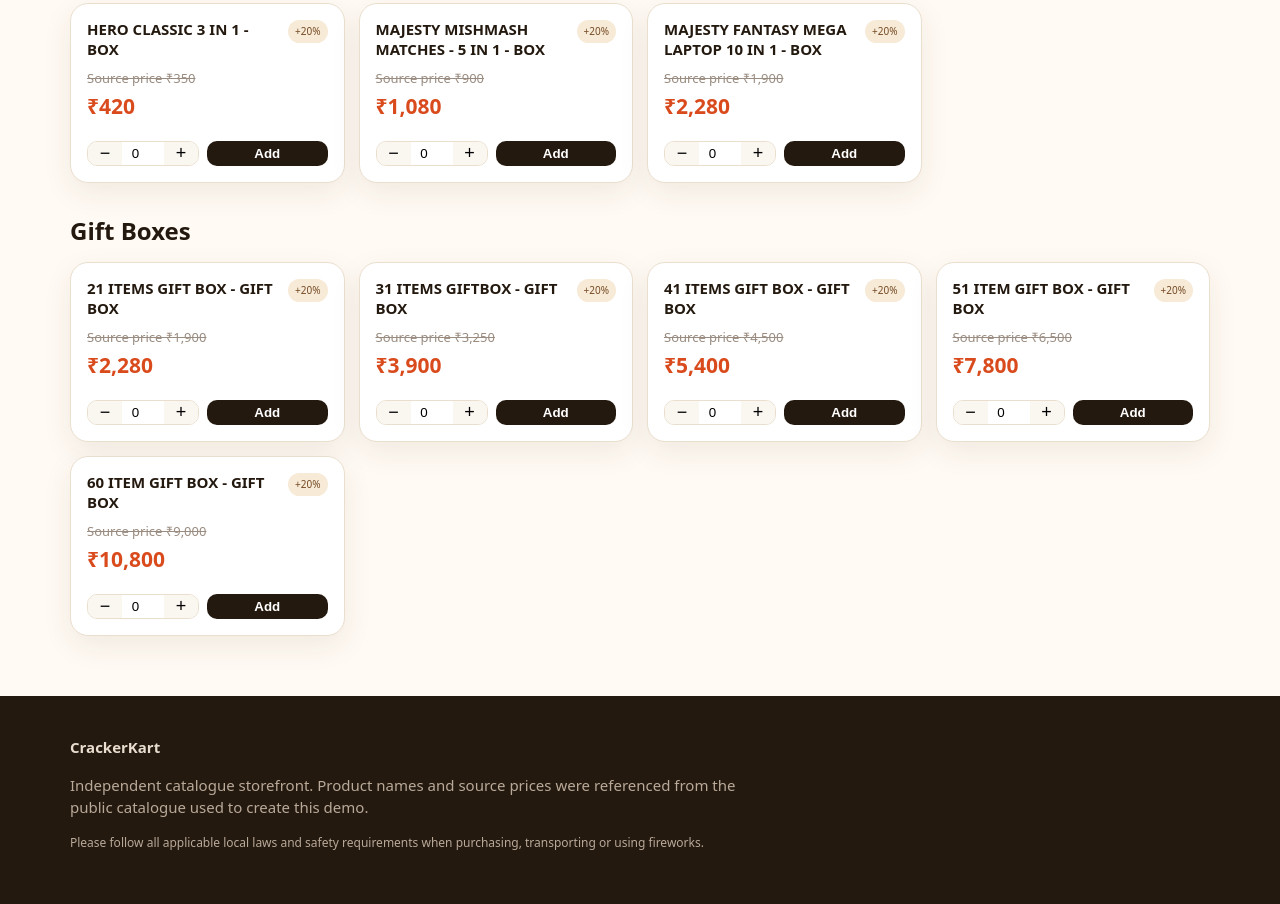
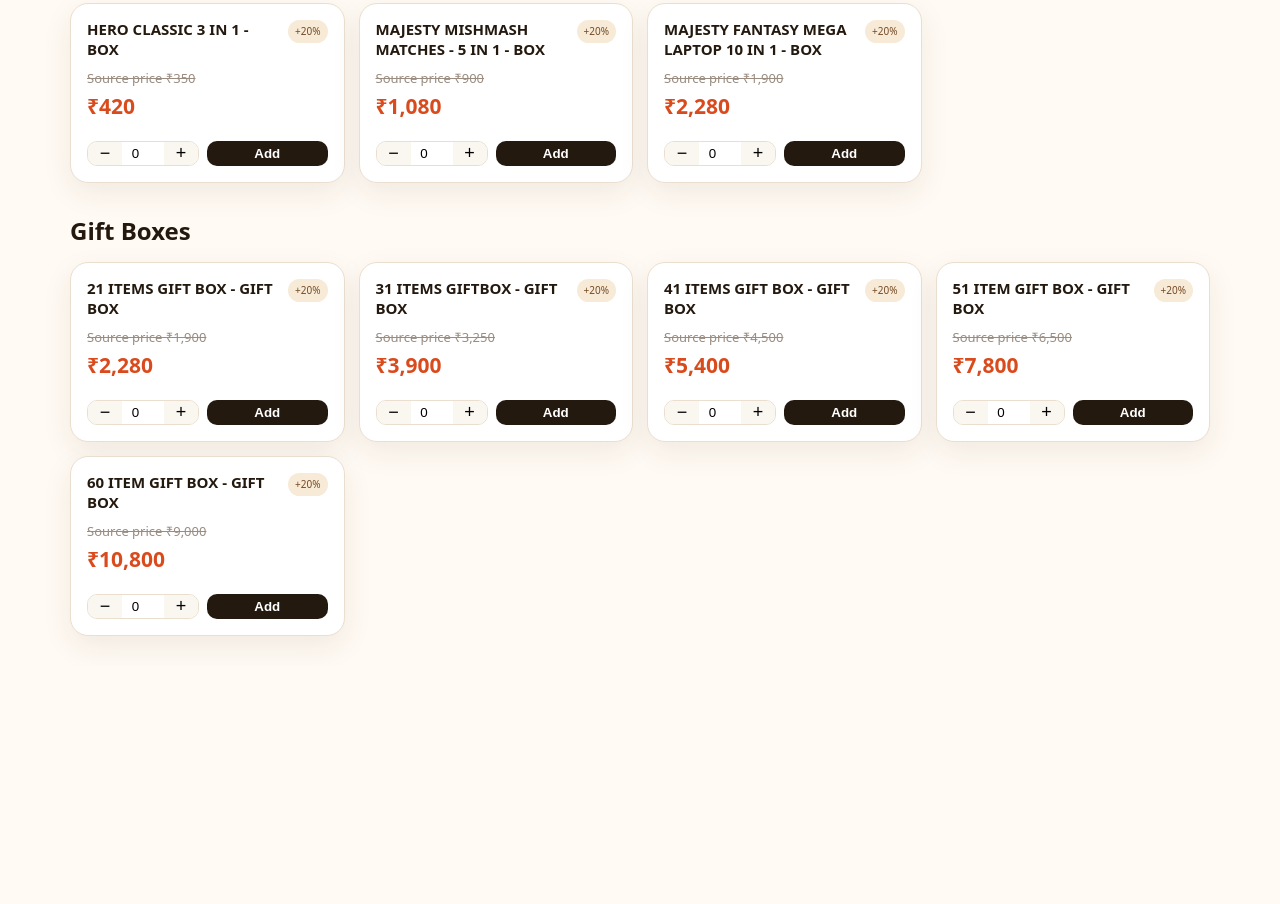
Before and after one commit to abishekv7/happy-crackers, a plain HTML site: page index.html in a window 1280 px wide. Shown: the part 9775-10679 px from the top of the page. After the commit the page ends 10441 px from the top, so only its background shows below. Drawn offline with Linux system fonts and the light colour scheme.

Commit message:
Remove catalogue disclaimer footer

```diff
--- a/index.html
+++ b/index.html
@@ -3,4 +3,4 @@
 <main class="wrap"><section class="toolbar"><div class="search"><span>⌕</span><input id="search" placeholder="Search crackers..." autocomplete="off"></div><div class="chips" id="chips"></div></section><section id="catalogue"></section></main>
 <aside class="drawer" id="drawer"><div class="drawer-head"><h2>Your order</h2><button id="closeCart">×</button></div><div id="cartItems" class="cart-items"></div><div class="summary"><div><span>Subtotal</span><b id="subtotal">₹0</b></div><div><span>Packing (5%)</span><b id="packing">₹0</b></div><div class="total"><span>Total</span><b id="total">₹0</b></div><p id="minimumMsg" class="minimum">Minimum order: ₹3,000</p><button class="primary" id="checkoutBtn">Send Order Enquiry</button><button class="secondary" id="clearBtn">Clear cart</button></div></aside><div class="backdrop" id="backdrop"></div>
 <div class="modal" id="modal"><div class="modal-card"><button class="modal-close" id="modalClose">×</button><h2>Send order enquiry</h2><p>Enter your details and submit the order. It will be sent directly to our order email.</p><label>Name<input id="customerName" placeholder="Your name"></label><label>Mobile<input id="customerPhone" inputmode="numeric" placeholder="10 digit mobile number"></label><label>City<input id="customerCity" placeholder="Your city"></label><label>Address<textarea id="customerAddress" rows="3" placeholder="Delivery address"></textarea></label><div class="modal-actions"><button class="primary" id="emailBtn">Submit Order by Email</button></div><small id="configHint">Your order will be submitted securely to our order email.</small></div></div>
-<footer><div class="wrap"><strong>CrackerKart</strong><p>Independent catalogue storefront. Product names and source prices were referenced from the public catalogue used to create this demo.</p><p class="tiny">Please follow all applicable local laws and safety requirements when purchasing, transporting or using fireworks.</p></div></footer><script src="app.js"></script></body></html>
+<script src="app.js"></script></body></html>
```
